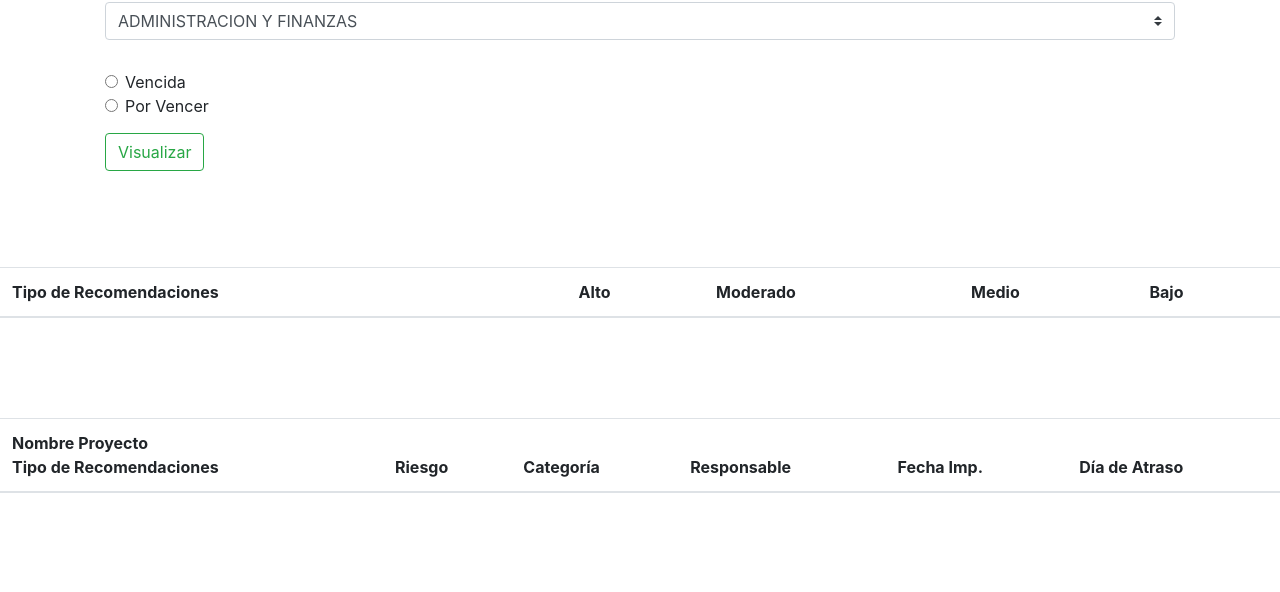
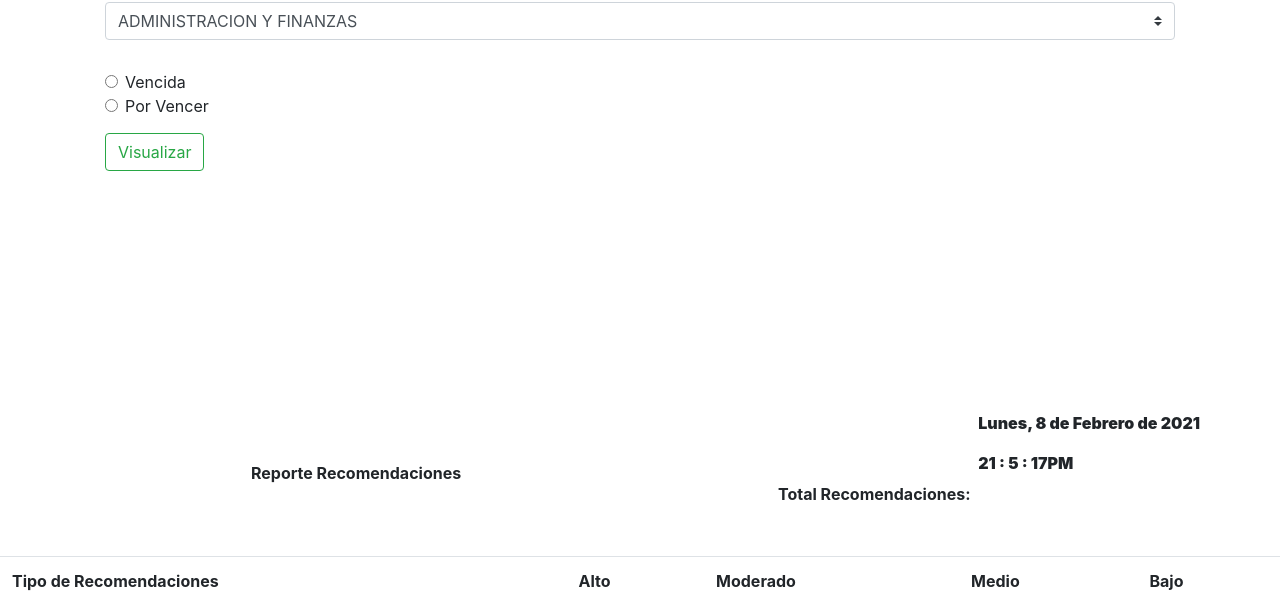
Before and after one commit to OmarBello/TeamCentralReportWeb, a plain HTML site: page TeamCentralReportWeb/Incidencias.html in a window 1280 px wide. Shown: the part 210-802 px from the top of the page. Drawn offline with Linux system fonts and the light colour scheme.

Commit message:
Estruturando contenido principal

```diff
--- a/TeamCentralReportWeb/Incidencias.html
+++ b/TeamCentralReportWeb/Incidencias.html
@@ -82,15 +82,41 @@
                 </label>
             </div>
 
-                <button class="btn btn-outline-success btn-succes" type="submit" onclick="TraerData();">Visualizar</button>
+                <button id="btn-visualizar" class="btn btn-outline-success btn-succes" type="submit" onclick="TraerData();">Visualizar</button>
             </div>
 
 
         </section>
 
         <section>
+            <!-- <button type="button" class="btn btn-danger">PDF</button> -->
+            <div>
 
-            <table class="table table-hover">
+                <div class="FechaActual">
+                    <Strong>
+                        <p id="fechaDocumento"></p>
+                        <p id="horaDocumento"></p><div id="lblTime"></div>
+                    </Strong>
+                </div>
+
+            </div>
+
+            <div class="TituloPricipalIncidencia">
+
+                    <p class="tituloIncidencia">Reporte Recomendaciones</p><p  id="Estatus" class="estatusMover"></p>
+
+            </div>
+
+           <div class="tituloIncidencia2">
+               <h3 id="TituloIncidencia"></h3>
+
+           </div>
+
+
+            <p class="cantidadIncidencia">Total Recomendaciones: <span id="CantidadIncidencia"></span></p>
+
+
+            <table class="table table-hover" id="table-principal">
                 <thead>
                     <tr>
                         <th>Tipo de Recomendaciones</th>
@@ -105,7 +131,7 @@
                 </tbody>
             </table>
 
-            <table class="table table-hover tableSecundario">
+            <table id="table-secundario" class="table table-hover tableSecundario">
                 <thead>
                     <tr>
                         <th>Nombre Proyecto <br/><spam>Tipo de Recomendaciones</spam></th>
--- a/TeamCentralReportWeb/css/styles.css
+++ b/TeamCentralReportWeb/css/styles.css
@@ -205,6 +205,7 @@ nav ul li a:hover{
   margin-top: 100px;
   border: none;
   border-radius: 4px;
+  margin-bottom: 144px
 }
 
 .incidenciasopciones{
@@ -223,3 +224,32 @@ nav ul li a:hover{
 .tableSecundario{
   margin-top: 100px;
 }
+
+.FechaActual{
+  float: right;
+  margin-bottom: 60px;
+  margin-right: 80px;
+  font-weight: bold;
+}
+.TituloPricipalIncidencia{
+  padding: 50px;
+  margin-bottom: -37px;
+  font-weight: bold;
+}
+.tituloIncidencia{
+  margin-left: 201px;
+  font-weight: bold;
+}
+.estatusMover{
+  margin: -40px -8px 16px 405px;
+}
+
+.tituloIncidencia2{
+  margin-left: 97px;
+  font-weight: bold;
+}
+.cantidadIncidencia{
+  margin-left: 778px;
+  margin-bottom: 50px;
+  font-weight: bold;
+}
--- a/TeamCentralReportWeb/js/scriptIncidencia.js
+++ b/TeamCentralReportWeb/js/scriptIncidencia.js
@@ -9,12 +9,17 @@ function TraerData() {
         success: function (data) {
             FillTable(data);
             console.log(data);
+            document.getElementById('Estatus').innerHTML = estatus;
+            document.getElementById('TituloIncidencia').innerHTML = entidad;
+
         }
     });
 
 }
 
 function FillTable(data){
+    document.getElementById('tableBody').innerHTML = '';
+    document.getElementById('tablebodySecundario').innerHTML = '';
     console.log(data);
     for (var i = 0; i < data.sp.length; i++){
         var row = "<tr>";
@@ -47,6 +52,8 @@ function FillTable(data){
         row += "</tr>";
 
         $("#tableBody").append(row);
+        document.getElementById('CantidadIncidencia').innerHTML = data.sp.length;
+
     }
 
     for (var i = 0; i < data.sp.length; i++){
@@ -60,31 +67,45 @@ function FillTable(data){
         row += "</tr>";
 
         $("#tablebodySecundario").append(row);
+
     }
+
 }
 
-// function TraerData() {
-//     $(document).ready(function() {
-//         var entidad = $("#selectNombre :selected").val();
-//         var estatus = $("input[name=radioIncidencia]:checked").val();
 
-//         $.getJSON("https://localhost:44372/api/Recomendaciones/GetAllIncidencia?entidad="+entidad+"&estatus="+estatus,function(data) {
-//             console.log(data);
-//             var items = [];
-//             for (var i = 0; i < data.sp.length; i++) {
-//                 items.push(data.sp[i]);
-//             }
-//             var employee_data = '';
-//             $.each(items, function(key, value) {
-//                 employee_data += '<tr>';
-//                 employee_data += "<td>" + data.sp[i].codigo + + data.sp[i].proyecto +"<br />" + data.sp[i].categoria +"</td>";
-//                 employee_data += '</tr>';
+////////////////////////////////////////////////////////////////////////////////
+//Fecha Actual
+
+    let fecha = new Date();
+    let mes = fecha.getMonth();
+    let diaMes = fecha.getDate();
+    let diaSemana = fecha.getDay();
+    let anio = fecha.getFullYear();
 
 
-//             });
-//             $('#tableBody').append(employee_data);
+    let momentoActual = new Date();
+    let hora = momentoActual.getHours();
+    let minuto = momentoActual.getMinutes();
+    let segundo = momentoActual.getSeconds();
+    let prepend = hora >=12? "PM":"AM";
 
-//         });
+    let dias = new
+    Array('Domingo','Lunes','Martes','Miercoles','Jueves','Viernes','Sábado');
 
-//     });
-// }
+    let meses = new
+    Array('Enero','Febrero', 'Marzo','Abril','Mayo','Junio','Julio','Agosto',
+            'Septiembre','Octubre','Noviembre','Diciembre');
+    let fechaImprible =  (dias[diaSemana] + ", " + diaMes + " de " + meses[mes] + " de " + anio);
+
+    document.getElementById('fechaDocumento').innerHTML = fechaImprible;
+
+    let horaImprimible = hora + " : " + minuto + " : " + segundo + prepend;
+
+    //salida
+    document.getElementById('horaDocumento').innerHTML = horaImprimible;
+
+
+
+
+
+////////////////////////////////////////////////////////////////////////////////
```
